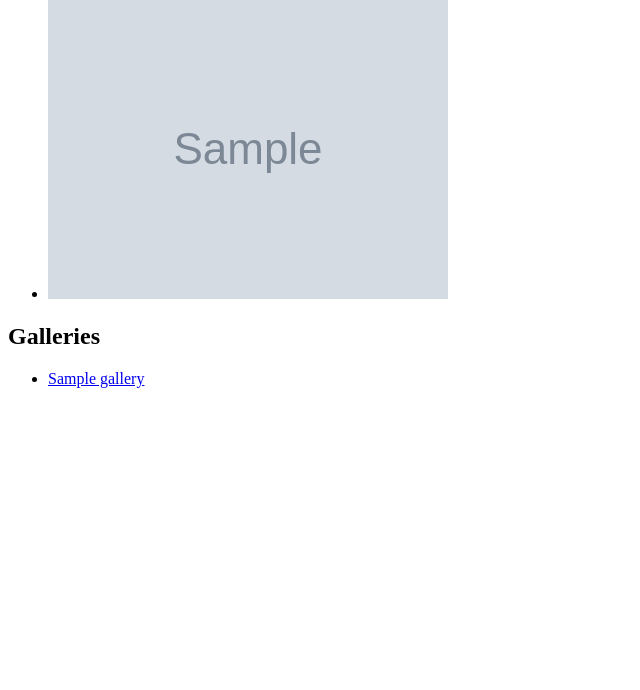
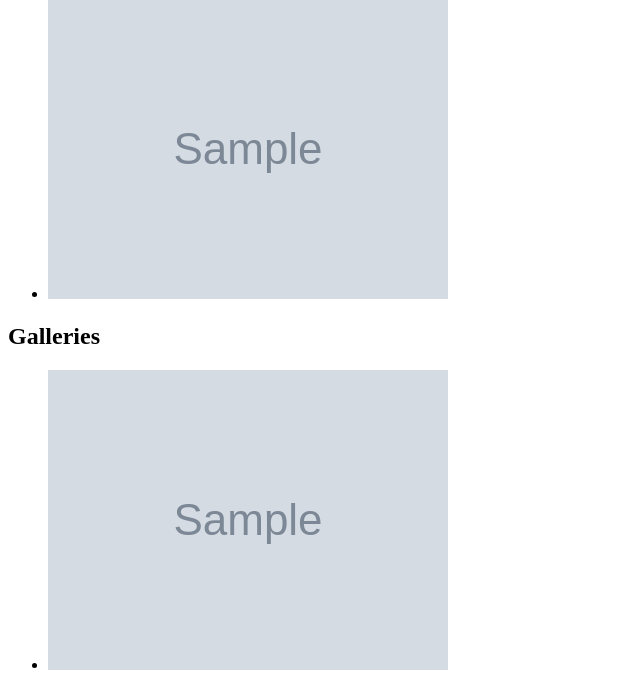
Before and after one commit to exemplarysoftware/thecut-pages, a Python web app: template templates/pages/page_detail.html in a window 1280 px wide. Shown: the part 335-1025 px from the top of the page, without its empty margins (0-640 px from the left). Before the commit the page ends 723 px from the top, so only its background shows below. Run offline with Jinja, Linux system fonts and the light colour scheme; the template is opened without the code that fills it: most values are stand-ins (such as "Sample title", 1, 10 or a date in 2020); grey boxes marked "Sample" are stand-in pictures.

Commit message:
Added sample gallery images to page detail template.

```diff
--- a/templates/pages/page_detail.html
+++ b/templates/pages/page_detail.html
@@ -40,7 +40,7 @@
   <h2>Galleries</h2>
   <ul>
     {% for gallery in page.media.galleries.all %}
-      <li><a href="{{ gallery.get_absolute_url }}">{{ gallery }}</a></li>
+      <li><a href="{{ gallery.get_absolute_url }}">{% for photo in gallery.sample %}<img src="{{ photo.get_thumbnail_url }}" />{% endfor %}</a></li>
     {% endfor %}
   </ul>
   {% endif %}
```
